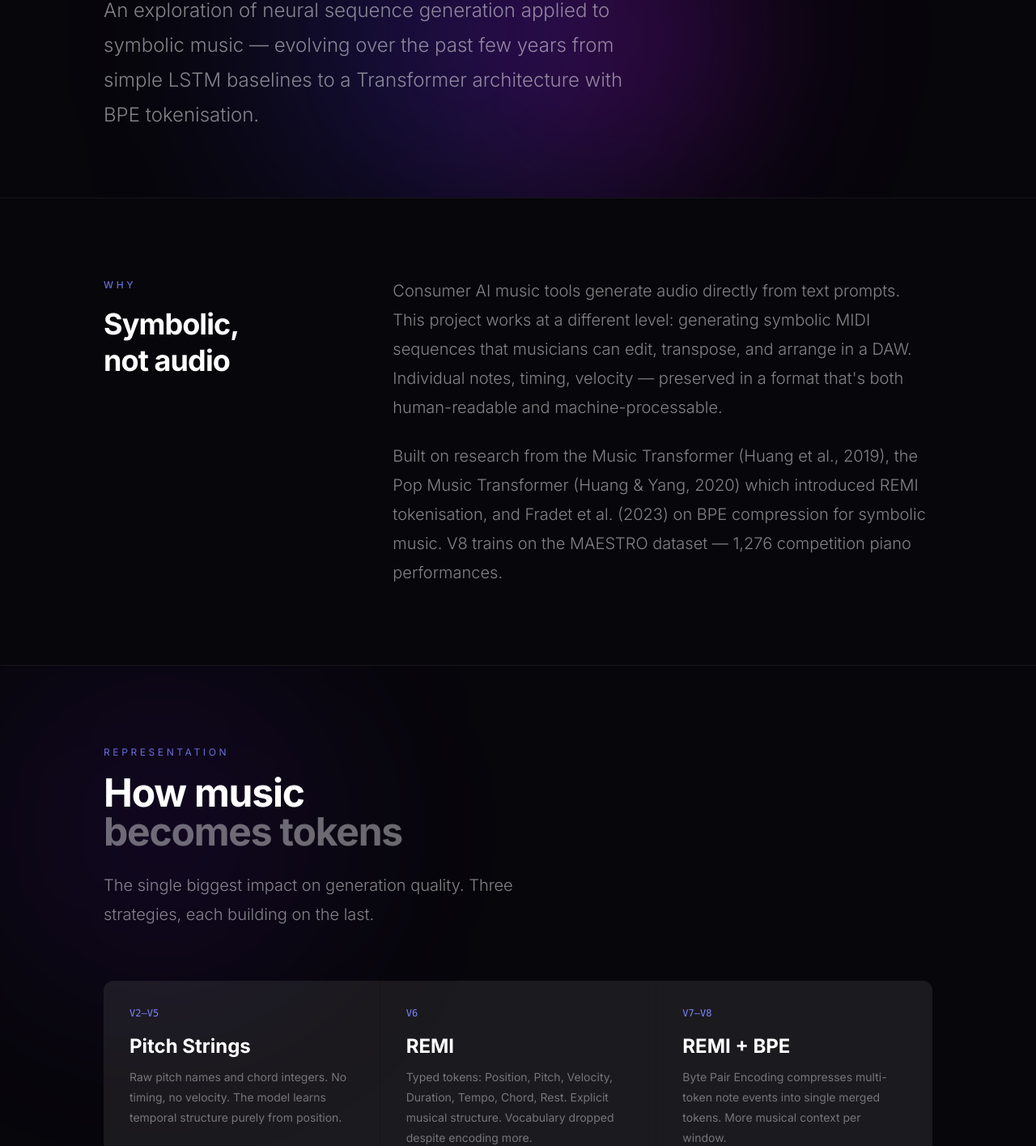
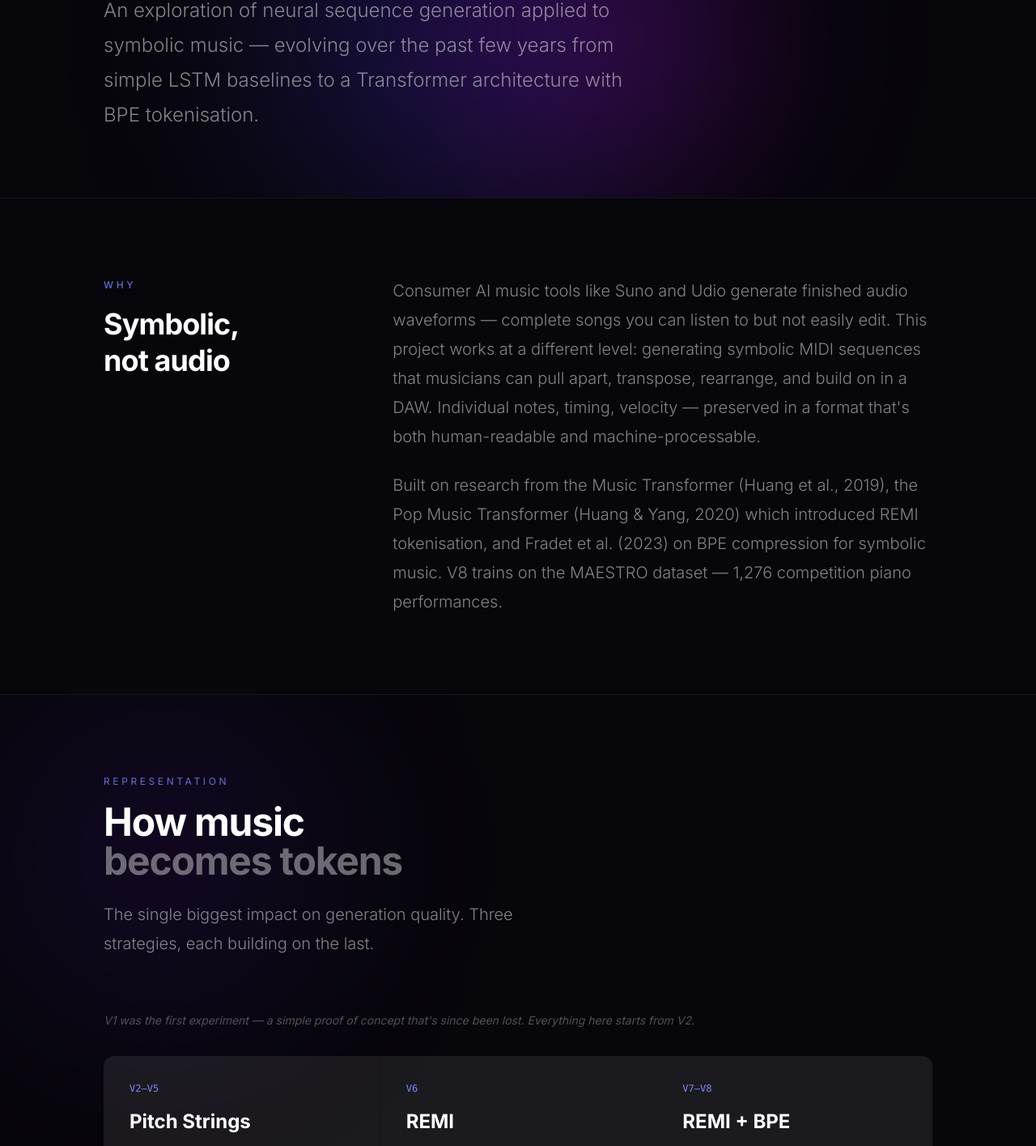
Before and after one commit to niallone/melodygenerator, a Next.js app in the folder frontend/: page /about in a window 1280 px wide. Shown: the part 346-1761 px from the top of the page at 81% size. Built offline with nearby package versions, Linux system fonts and the light colour scheme.

Commit message:
Fix model count, add V1 note, clarify Suno/Udio comparison
- Homepage: 'seven' → 'eight' model versions (V1 existed but was lost)
- About: Add subtle V1 note in tokenisation section
- About: Name Suno/Udio explicitly, clarify audio vs symbolic distinction

```diff
--- a/frontend/app/(default)/about/page.tsx
+++ b/frontend/app/(default)/about/page.tsx
@@ -52,7 +52,7 @@ export default function About() {
           </div>
           <div className="sm:col-span-8 space-y-6 text-white/50 text-lg font-light leading-relaxed">
             <p>
-              Consumer AI music tools generate audio directly from text prompts. This project works at a different level: generating symbolic MIDI sequences that musicians can edit, transpose, and arrange in a DAW. Individual notes, timing, velocity &mdash; preserved in a format that&apos;s both human-readable and machine-processable.
+              Consumer AI music tools like Suno and Udio generate finished audio waveforms &mdash; complete songs you can listen to but not easily edit. This project works at a different level: generating symbolic MIDI sequences that musicians can pull apart, transpose, rearrange, and build on in a DAW. Individual notes, timing, velocity &mdash; preserved in a format that&apos;s both human-readable and machine-processable.
             </p>
             <p>
               Built on research from the{' '}
@@ -78,6 +78,10 @@ export default function About() {
           </h2>
           <p className="text-white/50 max-w-xl text-lg font-light mb-16">
             The single biggest impact on generation quality. Three strategies, each building on the last.
+          </p>
+
+          <p className="text-sm text-white/30 mb-8 italic">
+            V1 was the first experiment &mdash; a simple proof of concept that&apos;s since been lost. Everything here starts from V2.
           </p>
 
           <div className="grid grid-cols-1 sm:grid-cols-3 gap-px bg-white/[0.06] rounded-xl overflow-hidden">
--- a/frontend/app/(default)/page.tsx
+++ b/frontend/app/(default)/page.tsx
@@ -35,7 +35,7 @@ export default function Home() {
             </span>
           </h1>
           <p className="text-xl text-white/50 max-w-lg font-light leading-relaxed mb-10">
-            Exploring neural sequence generation applied to symbolic music &mdash; from LSTMs to Transformers across seven model versions.
+            Exploring neural sequence generation applied to symbolic music &mdash; from LSTMs to Transformers across eight model versions.
           </p>
           <Link
             href="/about"
```
